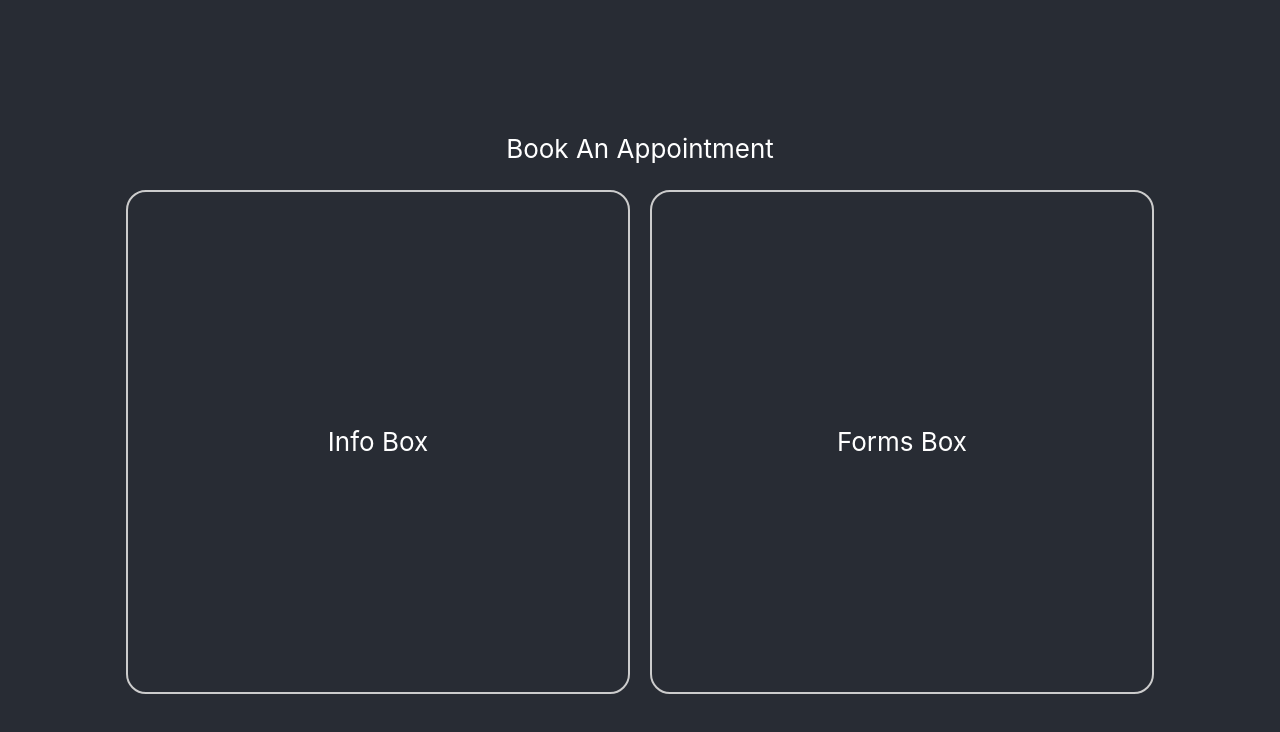
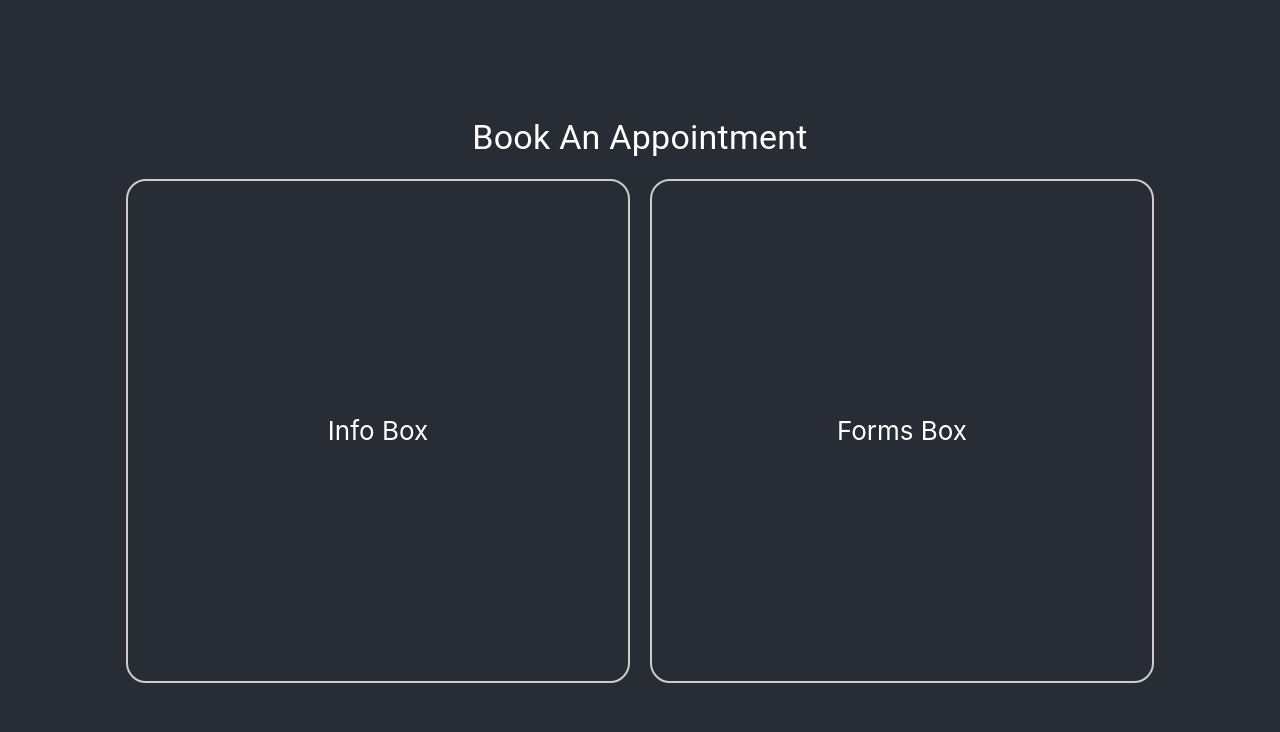
Before and after one commit to Granada-JT/appointments-frontend, a React (Create React App) app: page / in a window 1280 px wide. Shown: the top 732 px of the page. Built offline with nearby package versions, Linux system fonts and the light colour scheme.

Commit message:
feat: install and integrate material ui

```diff
--- a/package.json
+++ b/package.json
@@ -3,6 +3,9 @@
   "version": "0.1.0",
   "private": true,
   "dependencies": {
+    "@emotion/react": "^11.13.5",
+    "@emotion/styled": "^11.13.5",
+    "@mui/material": "^6.1.9",
     "@testing-library/jest-dom": "^5.17.0",
     "@testing-library/react": "^13.4.0",
     "@testing-library/user-event": "^13.5.0",
--- a/src/App.tsx
+++ b/src/App.tsx
@@ -1,22 +1,23 @@
 import './App.css';
+import { Box, Typography } from '@mui/material';
 
 function App() {
   return (
-    <div className="app">
-      <header className="app-header">
-        <p>
+    <Box className="app">
+      <Box className="app-header">
+        <Typography variant='h4' sx={{ mb: '20px' }}>
           Book An Appointment
-        </p>
-        <div className="app-body">
-          <div className="app-box">
+        </Typography>
+        <Box className="app-body">
+          <Box className="app-box">
             Info Box
-          </div>
-          <div className="app-box">
+          </Box>
+          <Box className="app-box">
             Forms Box
-          </div>
-        </div>
-      </header>
-    </div>
+          </Box>
+        </Box>
+      </Box>
+    </Box>
   );
 }
 
```
Also changed, not shown: 1 other file (tests, documents, lock files or other folders).
